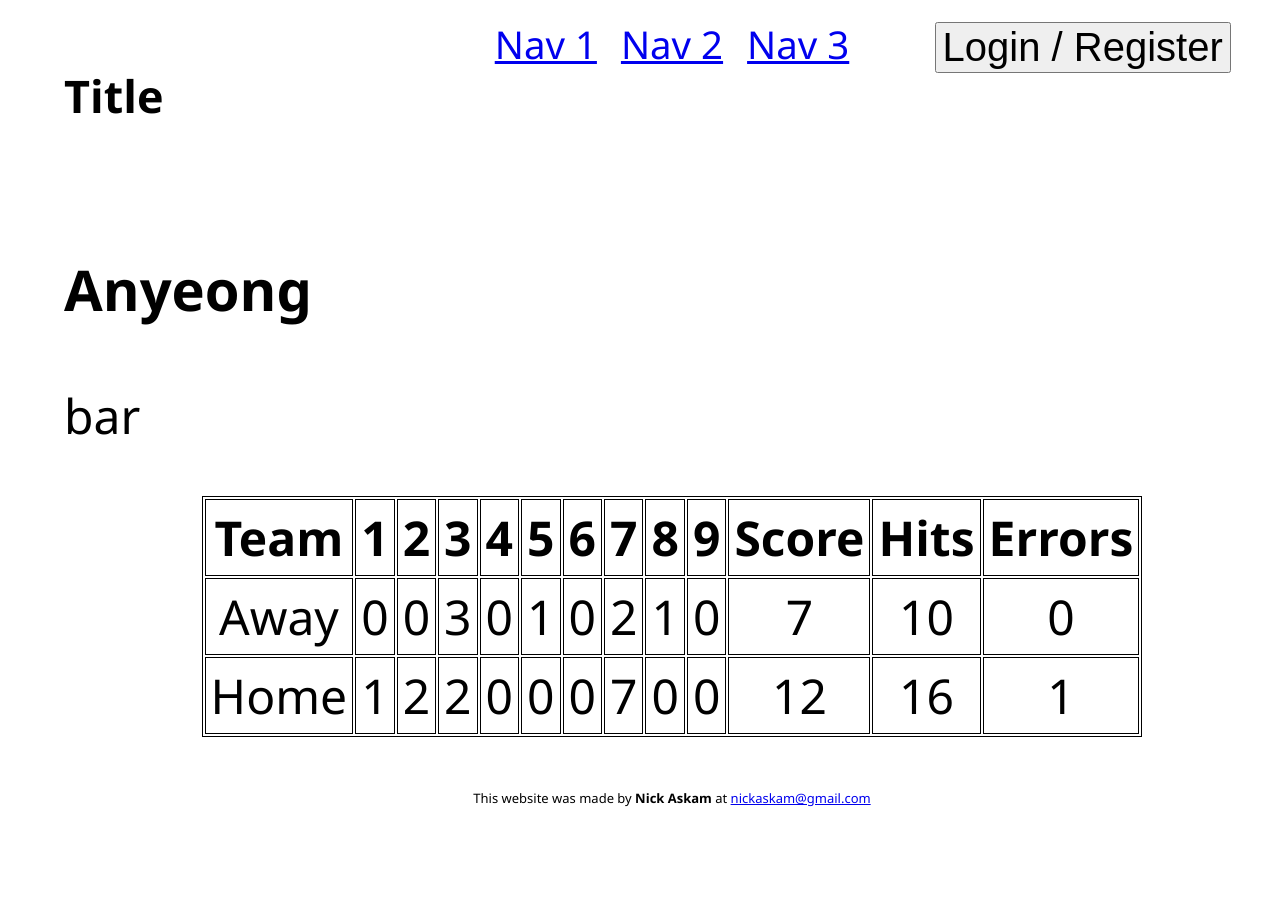
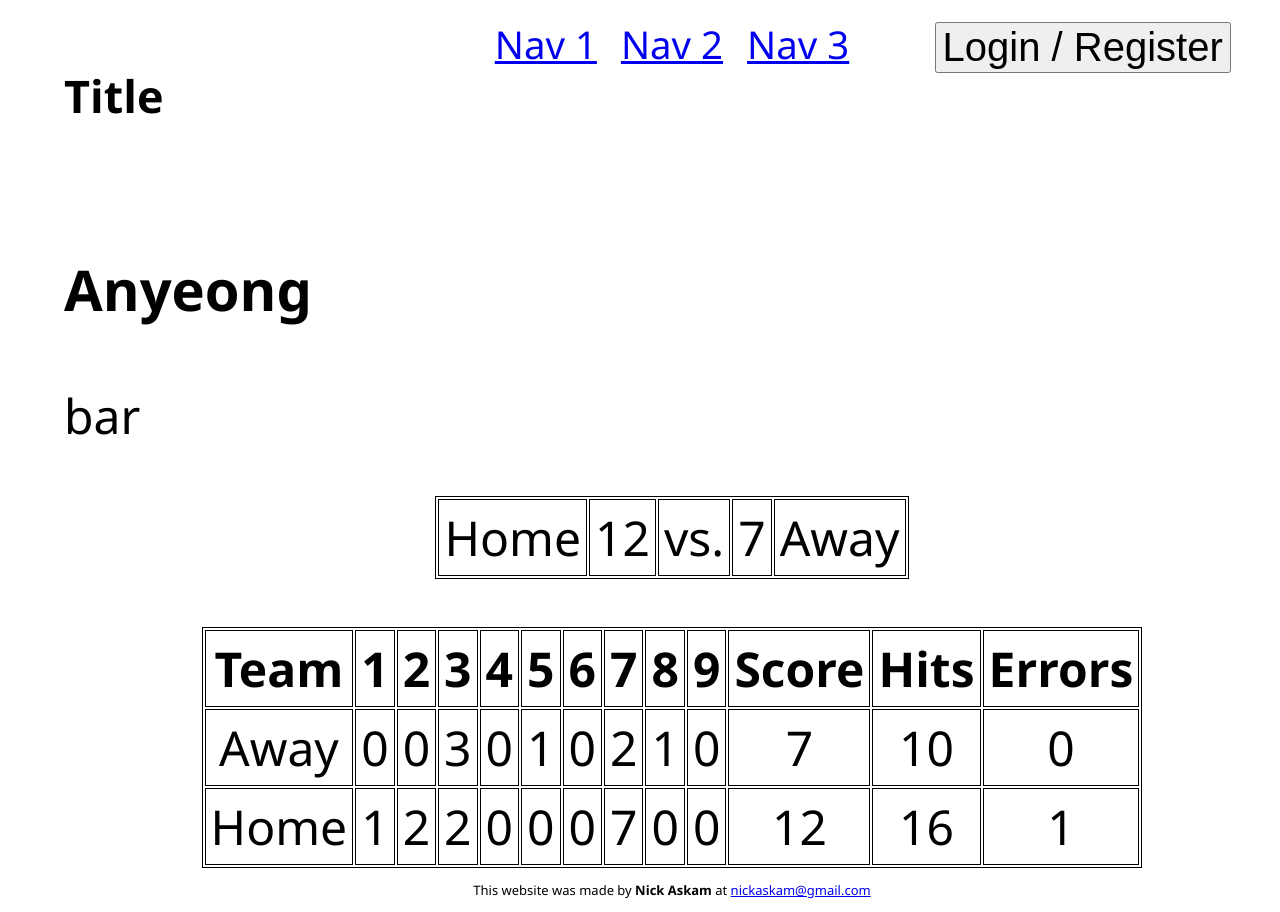
Before and after one commit to nickaskam/first_typescript, a React (Create React App) app in the folder frontend/: page /anyeong in a window 1280 px wide. Before the commit the page ends 820 px from the top, so only its background shows below. Built offline with nearby package versions, Linux system fonts and the light colour scheme.

Commit message:
adding box score

```diff
--- a/frontend/src/components/Anyeong.tsx
+++ b/frontend/src/components/Anyeong.tsx
@@ -11,6 +11,21 @@ export class Anyeong extends Component<Props, {}> {
         <h3>Anyeong</h3>
         <p>{this.props.foo}</p>
         <div className="centered">
+          <table>
+            <tbody>
+              <tr>
+                <td>Home</td>
+                <td>12</td>
+                <td>vs.</td>
+                <td>7</td>
+                <td>Away</td>
+              </tr>
+            </tbody>
+          </table>
+        </div>
+        <p></p>
+        <div className="centered">
+          <div>
             <table>
               <thead>
                 <tr>
@@ -64,6 +79,7 @@ export class Anyeong extends Component<Props, {}> {
             </table>
           </div>
         </div>
+      </div>
     );
   }
 }
```
Lines whose indentation alone changed are shown as unchanged.
